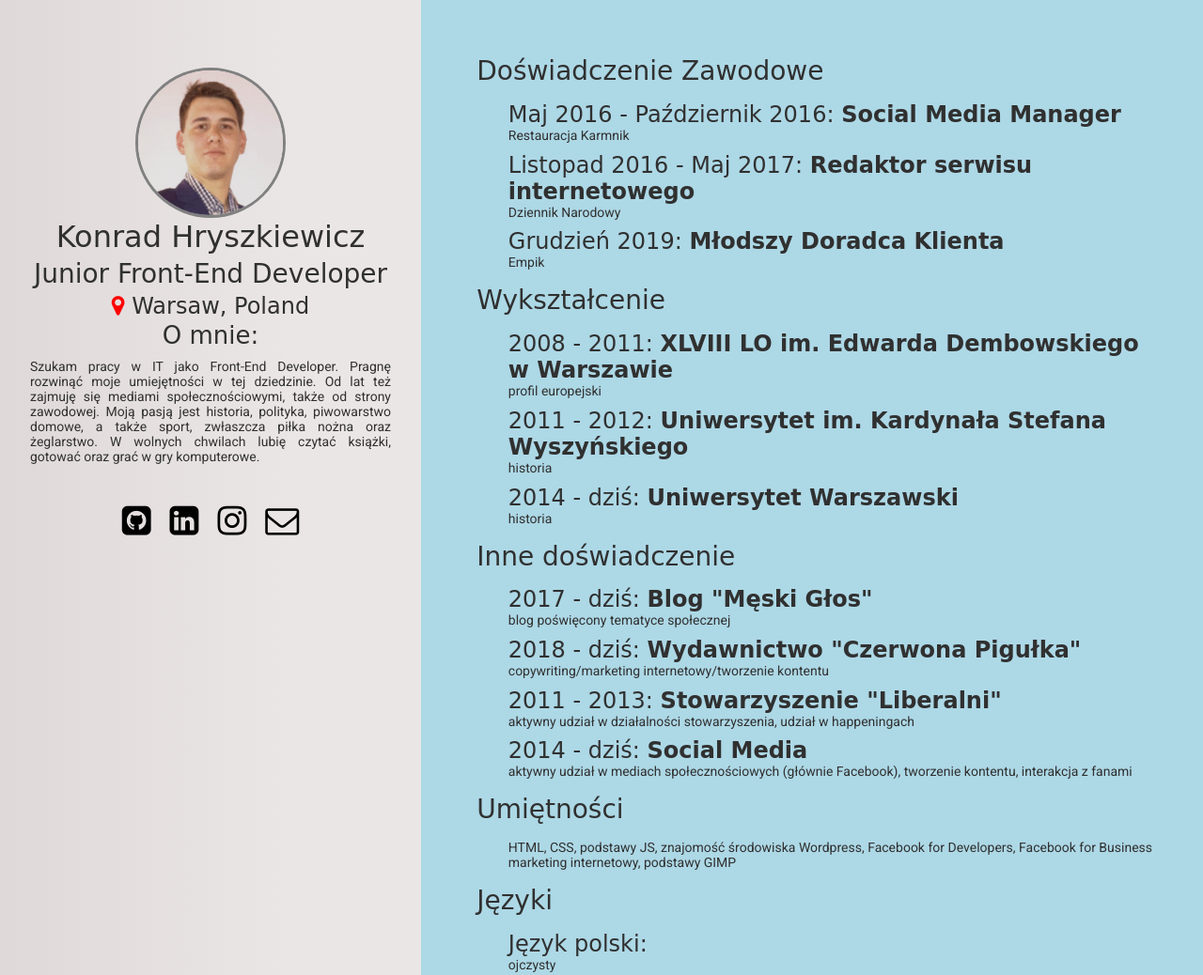
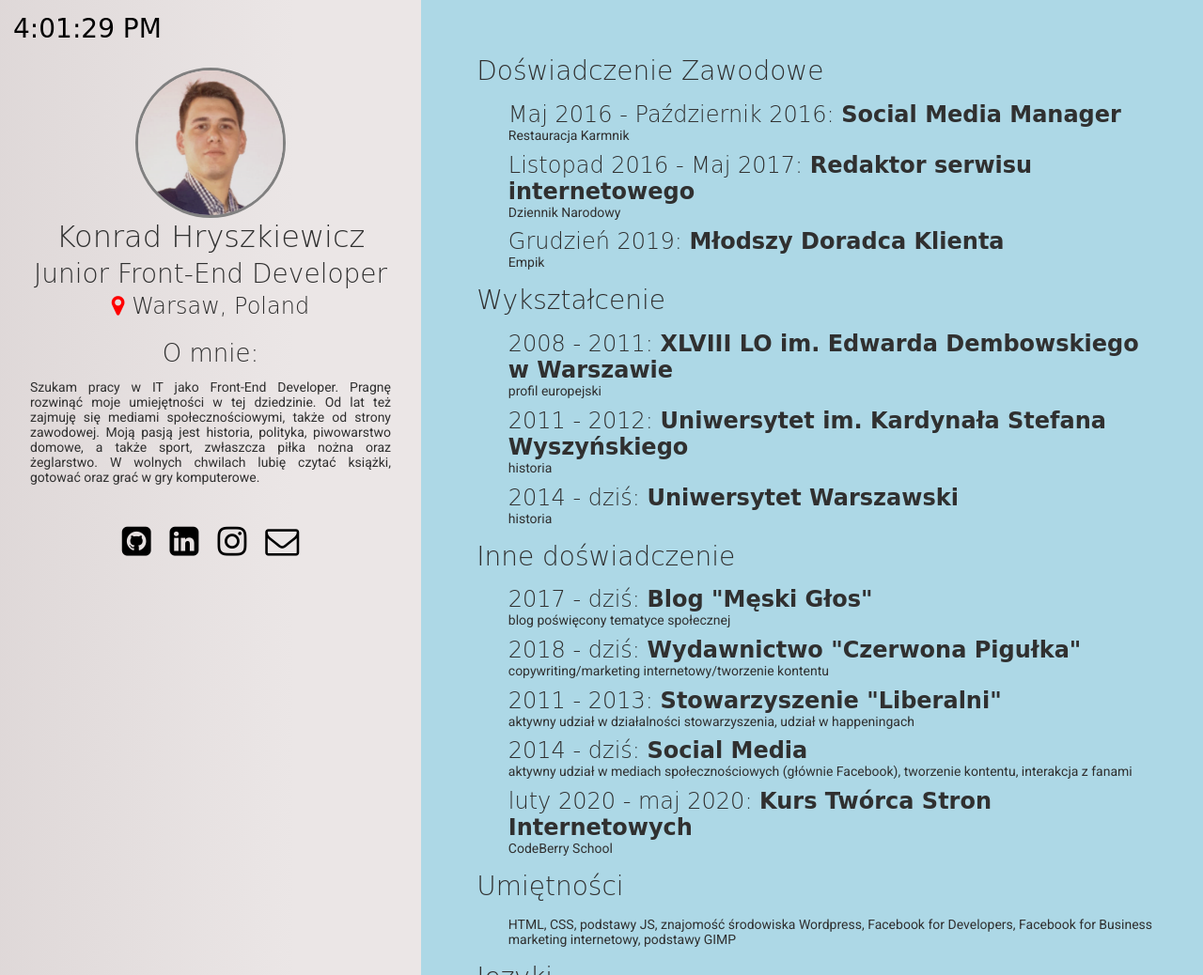
Before and after one commit to Konrad2991/cv, a plain HTML site: page index.html in a window 1280 px wide. Shown: the top 1038 px of the page at 94% size. Drawn offline with nearby package versions, Linux system fonts and the light colour scheme; a web font is replaced by a local one.

Commit message:
add new files

```diff
--- /dev/null
+++ b/app.js
@@ -0,0 +1,12 @@
+function getTime()
+{
+    return (new Date()).toLocaleTimeString();
+}
+
+document.getElementById('date').innerHTML = getTime();
+
+setInterval(function() {
+
+    document.getElementById('date').innerHTML = getTime();
+
+}, 1000);
--- a/index.html
+++ b/index.html
@@ -9,6 +9,7 @@
   <title>CV</title>
 </head>
 <body>
+    <div id="date"><p>12:13:14</p></div>
     <div class="profile">
         <div class="picture">
             <img src="assets/profile.png" alt="profile_picture">
@@ -50,6 +51,7 @@
                <li><h4>2018 - dziś: <strong>Wydawnictwo "Czerwona Pigułka"</strong></h4><p>copywriting/marketing internetowy/tworzenie kontentu</p></li>
                <li><h4>2011 - 2013: <strong>Stowarzyszenie "Liberalni"</strong></h4><p>aktywny udział w działalności stowarzyszenia, udział w happeningach</p></li>
                <li><h4>2014 - dziś: <strong>Social Media</strong></h4><p>aktywny udział w mediach społecznościowych (głównie Facebook), tworzenie kontentu, interakcja z fanami</p></li>
+               <li><h4>luty 2020 - maj 2020: <strong>Kurs Twórca Stron Internetowych</strong></h4><p>CodeBerry School</p></li>
             </ul>
         </div>
         <div class="skills">
@@ -72,5 +74,7 @@
             <p>Made by Konrad Hryszkiewicz, ©2020 Warsaw, Poland | Icons by <a href="https://fontawesome.com/v4.7.0/" target="blank">Font Awsome 4.7</a></p>
         </div>
     </footer>
+    <script type=text/javascript src="app.js"></script>
+    <script src="http://ajax.googleapis.com/ajax/libs/jquery/1.4.2/jquery.min.js"></script>
 </body>
 </html>
--- a/style.css
+++ b/style.css
@@ -9,11 +9,11 @@
 h1, h2, h3, h4, strong {
     color: #303030;
     font-family: 'Katibeh', cursive;
-    font-weight: 500;
+    font-weight: 300;
 }
 
 strong {
-    font-weight: 900;
+    font-weight: 600;
 }
 
 h1 {
@@ -137,6 +137,17 @@ img:hover {
     color: lightslategray;
 }
 
+/* date */
+
+#date {
+    height: 2em;
+    width: auto;
+    position: absolute;
+    padding: .5em;
+    font-size: 28px;
+    font-family: 'Katibeh', cursive;
+}
+
 /* main style */
 
 .map-marker {
@@ -163,7 +174,8 @@ ul {
 }
 
 .about h3 {
-    padding: .3rem;
+    padding: .5rem;
+    padding-top: 1.5rem;
     line-height: 1.5rem;
 }
 
```
